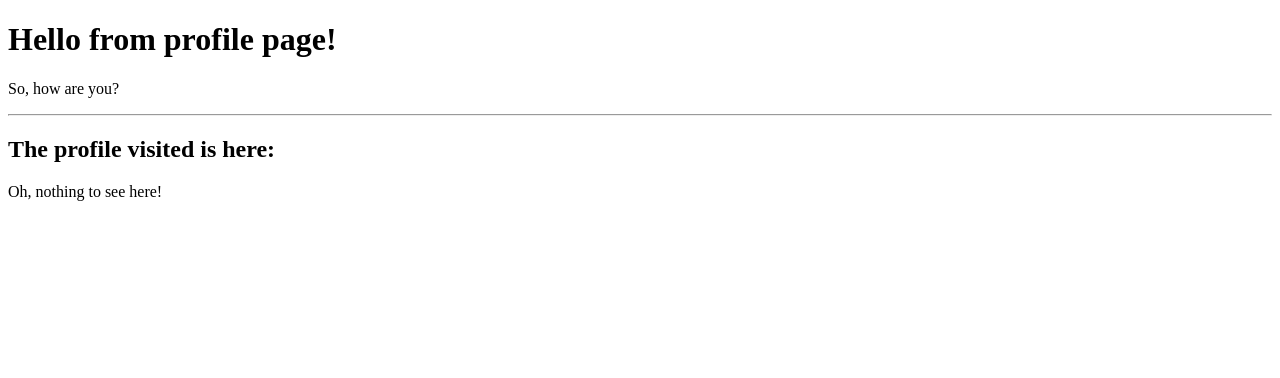
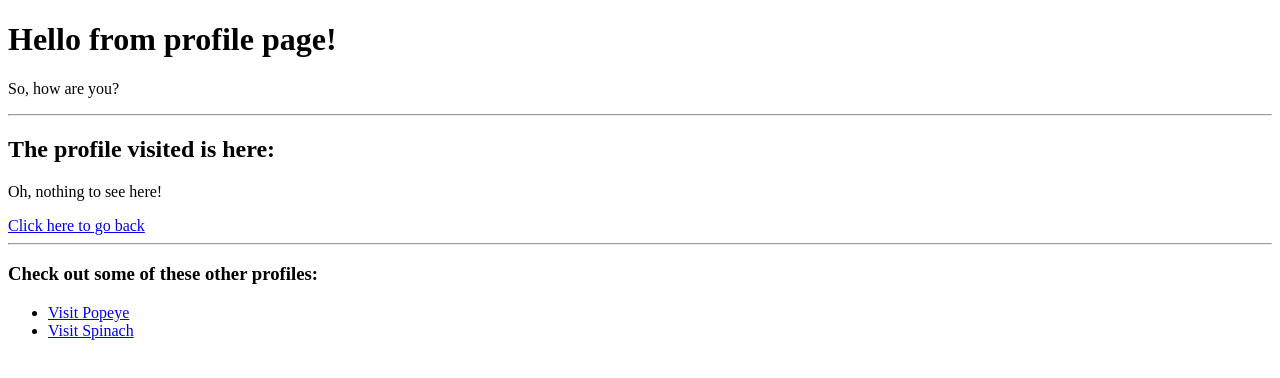
Before and after one commit to Bateeters/RouterPracticeApp, a React (Vite) app in the folder react-template/: page /profile/1 in a window 1280 px wide. Shown: the top 378 px of the page. Built offline with nearby package versions, Linux system fonts and the light colour scheme.

Commit message:
Added list to Popeye and Spinach profiles

```diff
--- a/react-template/src/components/DefaultProfile.jsx
+++ b/react-template/src/components/DefaultProfile.jsx
@@ -1,5 +1,12 @@
+import { Link } from "react-router-dom";
+
 const DefaultProfile = () => {
-    return <p>Oh, nothing to see here!</p>;
+    return (
+        <>
+            <p>Oh, nothing to see here!</p>
+            <Link to="/">Click here to go back</Link>
+        </>
+    );
 };
 
 export default DefaultProfile;
--- a/react-template/src/components/Profile.jsx
+++ b/react-template/src/components/Profile.jsx
@@ -1,24 +1,39 @@
-import { useParams } from "react-router-dom";
+import { useParams, Link } from "react-router-dom";
 import DefaultProfile from "./DefaultProfile";
 import Spinach from "./Spinach";
 import Popeye from "./Popeye";
 
+const profileComponents = {
+    popeye: Popeye,
+    spinach: Spinach,
+    // Add new imports here when needed
+}
+
 const Profile = () => {
   const { name } = useParams();
 
+  const SelectedProfile = name ? profileComponents[name] || DefaultProfile : DefaultProfile;
+
   return (
     <div>
-      <h1>Hello from profile page!</h1>
-      <p>So, how are you?</p>
-      <hr />
-      <h2>The profile visited is here:</h2>
-      {name === "popeye" ? (
-        <Popeye />
-      ) : name === "spinach" ? (
-        <Spinach />
-      ) : (
-        <DefaultProfile />
-      )}
+        <h1>Hello from profile page!</h1>
+        <p>So, how are you?</p>
+        <hr />
+        <h2>The profile visited is here:</h2>
+        <SelectedProfile />
+        <hr />
+        <h3>Check out some of these other profiles:</h3>
+        <ul>
+            {Object.keys(profileComponents)
+            .filter((key) => key !== name)
+            .map((profileName) => (
+                <li key={profileName}>
+                    <Link to={`/profile/${profileName}`}>
+                        Visit {profileName.charAt(0).toUpperCase() + profileName.slice(1)}
+                    </Link>
+                </li>
+            ))}
+        </ul>
     </div>
   );
 };
```
